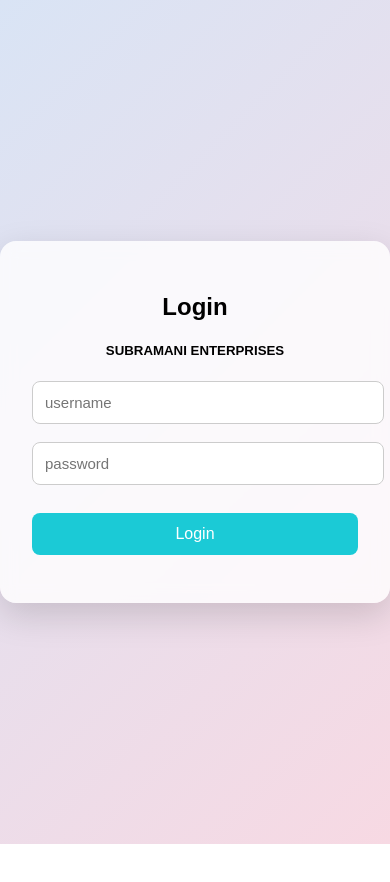
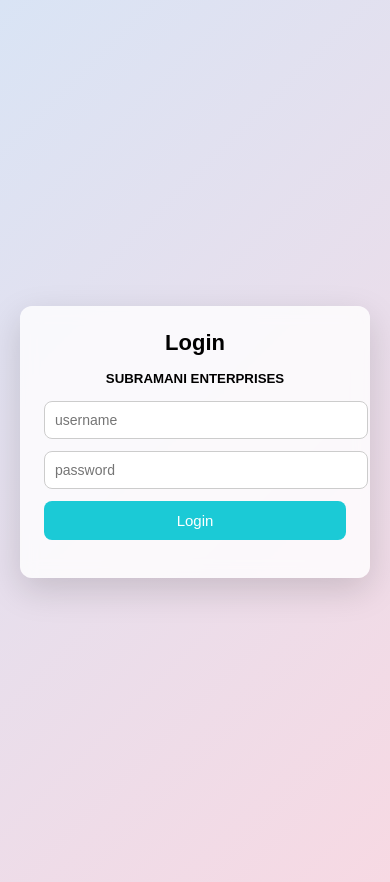
Before and after one commit to vijay-techh/tarunorder, a website: page public/index.html in a window 390 px wide. Before the commit the page ends 844 px from the top, so only its background shows below. Drawn offline with Linux system fonts and the light colour scheme.

Commit message:
second update

```diff
--- a/public/index.html
+++ b/public/index.html
@@ -2,70 +2,96 @@
 <html>
 <head>
 <meta charset="utf-8" />
+<meta name="viewport" content="width=device-width, initial-scale=1.0, maximum-scale=1" />
 <title>Login</title>
+
 <style>
   body{
-    font-family:Arial;
-    display:flex;
-    justify-content:center;
-    align-items:center;
-    height:100vh;
-    background:linear-gradient(135deg,#d9e4f5,#f7d9e3);
-    margin:0;
+    font-family: Arial, sans-serif;
+    display: flex;
+    justify-content: center;
+    align-items: center;
+    height: 100vh;
+    background: linear-gradient(135deg, #d9e4f5, #f7d9e3);
+    margin: 0;
+    padding: 20px;
   }
 
   .login{
-    background:#ffffffcc;
-    padding:32px;
-    border-radius:16px;
-    box-shadow:0 12px 35px rgba(0,0,0,0.15);
-    width:340px;
-    backdrop-filter:blur(8px);
-    animation:fadeIn 0.6s ease forwards;
+    background: #ffffffcc;
+    padding: 30px;
+    border-radius: 16px;
+    box-shadow: 0 12px 35px rgba(0,0,0,0.15);
+    width: 100%;
+    max-width: 350px;
+    backdrop-filter: blur(8px);
+    animation: fadeIn 0.6s ease forwards;
   }
 
-  h2{
-    text-align:center;
-    margin-bottom:20px;
-    font-weight:700;
+  h2, h5{
+    text-align: center;
+    margin: 0 0 15px;
   }
 
   input{
-    width:100%;
-    padding:12px;
-    border:1px solid #ccc;
-    border-radius:8px;
-    font-size:15px;
-    outline:none;
-    transition:0.3s;
+    width: 100%;
+    padding: 12px;
+    border: 1px solid #ccc;
+    border-radius: 8px;
+    font-size: 15px;
+    outline: none;
+    transition: 0.3s;
+    margin-bottom: 12px;
   }
 
   input:focus{
-    border-color:#1bcad6;
-    box-shadow:0 0 6px rgba(106,90,205,0.4);
+    border-color: #1bcad6;
+    box-shadow: 0 0 6px rgba(106,90,205,0.4);
   }
 
   button{
-    width:100%;
-    padding:12px;
-    background:#1bcad6;
-    color:#fff;
-    border:none;
-    border-radius:8px;
-    cursor:pointer;
-    font-size:16px;
-    margin-top:10px;
-    transition:0.3s;
+    width: 100%;
+    padding: 12px;
+    background: #1bcad6;
+    color: #fff;
+    border: none;
+    border-radius: 8px;
+    cursor: pointer;
+    font-size: 16px;
+    transition: 0.3s;
   }
 
   button:hover{
-    background:#1bcad6;
+    opacity: .9;
   }
 
   #msg{
-    margin-top:10px;
-    text-align:center;
-    font-weight:bold;
+    margin-top: 10px;
+    text-align: center;
+    font-weight: bold;
+    font-size: 14px;
+  }
+
+  /* Responsive tweaks */
+  @media(max-width: 480px){
+    .login{
+      padding: 24px;
+      border-radius: 12px;
+    }
+
+    h2{
+      font-size: 22px;
+    }
+
+    button{
+      font-size: 15px;
+      padding: 11px;
+    }
+
+    input{
+      font-size: 14px;
+      padding: 10px;
+    }
   }
 
   @keyframes fadeIn{
@@ -78,12 +104,12 @@
 <body>
 <div class="login">
   <h2>Login</h2>
-  <h5> <center> SUBRAMANI ENTERPRISES</center></h5>
+  <h5>SUBRAMANI ENTERPRISES</h5>
 
-  <input id="username" placeholder="username" /><br><br>
-  <input id="password" type="password" placeholder="password" /><br><br>
+  <input id="username" placeholder="username" />
+  <input id="password" type="password" placeholder="password" />
 
-  <button onclick="login()">Login </button>
+  <button onclick="login()">Login</button>
 
   <p id="msg" style="color:red"></p>
 </div>
```
Also changed, not shown: public/customer_details.html (+47 -144 lines).
